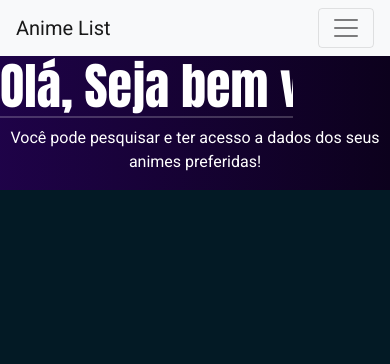
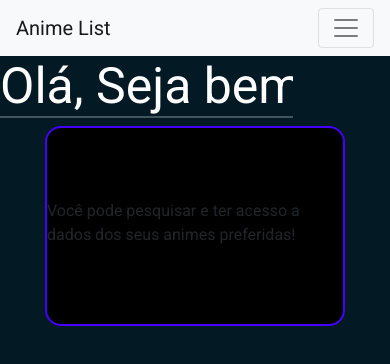
Before and after one commit to denilsonjj/AnimeList, a React (Create React App) app: page / in a window 390 px wide. Shown: the top 364 px of the page. Built offline with nearby package versions, Linux system fonts and the light colour scheme.

Commit message:
adicionando desing responsivo

```diff
--- a/src/style/Animes.module.css
+++ b/src/style/Animes.module.css
@@ -1,3 +1,4 @@
+@import url('https://fonts.googleapis.com/css?family=Raleway:200');
 .content {
     background: linear-gradient(270deg, #000000, #4906ad);
     background-size: 400% 400%;
@@ -39,7 +40,7 @@
     grid-gap: 1.5rem;
 }
 .title {
-    font-family: Impact, Haettenschweiler, "Arial Narrow Bold", sans-serif;
+    font-family: "Raleway", Haettenschweiler, "Arial Narrow Bold", sans-serif;
     text-align: center;
     color: #fff;
     font-size: 50px;
@@ -48,6 +49,9 @@
     animation: typewriter 1s steps(20) infinite alternate,
       blink 700ms steps(20) infinite normal;
     border-bottom: 2px solid #fff;
+  }
+  .title:hover{
+    animation-play-state: paused;
   }
   @keyframes typewriter {
     from {
@@ -68,7 +72,7 @@
   .search{
     width: 200px;
     height: 40px;
-   margin: 0 auto;
+    margin: 0 auto;
     padding: 7px;
     font-size: 16px;
     border-width: 1px;
@@ -86,15 +90,23 @@
     font-size: 40px;
     color: #fff;
   }
-  @media only screen and (max-width: 800)  {
+  @media only screen and (max-width: 700px){
     .animes{
-      display: grid;
+      display: flex;
+      flex-direction: column;
+      justify-content: center;
+    }
+  }
+  @media only screen and (max-width: 550px) and (min-width: 400px){
+    .animes{
+    margin-left: 45px;
+    }
+    .search{
+      margin-right: 120px;
+    }
+  }
+  @media only screen and (max-width: 300px){
+    .animes{
       margin: 0 auto;
-      grid-template-columns: repeat(
-        auto-fit,
-        minmax(200px, 2fr)
-      );
-      list-style: none;
-      grid-gap: 1rem;
+    }
   }
-  }
--- a/src/style/Home.module.css
+++ b/src/style/Home.module.css
@@ -1,51 +1,22 @@
-.content {
-    background: linear-gradient(270deg, #000000, #4906ad);
-    background-size: 400% 400%;
-    -webkit-animation: AnimationName 23s ease infinite;
-    -moz-animation: AnimationName 23s ease infinite;
-    -o-animation: AnimationName 23s ease infinite;
-    animation: AnimationName 23s ease infinite;
+@import url('https://fonts.googleapis.com/css?family=Raleway:200');
+*{
+  font-family: 'Raleway', sans-serif;
 }
-@-webkit-keyframes AnimationName {
-    0%{background-position:0% 50%}
-    50%{background-position:100% 50%}
-    100%{background-position:0% 50%}
+.content{
+  display: flex;
+  justify-content: center;
+  flex-direction: column;
+  background: #031a25;
+
 }
-@-moz-keyframes AnimationName {
-    0%{background-position:0% 50%}
-    50%{background-position:100% 50%}
-    100%{background-position:0% 50%}
-}
-@-o-keyframes AnimationName {
-    0%{background-position:0% 50%}
-    50%{background-position:100% 50%}
-    100%{background-position:0% 50%}
-}
-@keyframes AnimationName {
-    0%{background-position:0% 50%}
-    50%{background-position:100% 50%}
-    100%{background-position:0% 50%}
-}
-  /*background: rgb(2, 0, 36);
-  background: linear-gradient(
-    90deg,
-    rgba(2, 0, 36, 1) 0%,
-    rgba(197, 72, 210, 1) 98%
-  );
-  display: flex;background: rgb(50,39,130);
-background: linear-gradient(90deg, rgba(50,39,130,1) 12%, rgba(2,4,36,1) 40%, rgba(27,4,122,1) 58%);
-  justify-content: center;
-  flex-direction: column;*/
-
 .title {
-  font-family: Impact, Haettenschweiler, "Arial Narrow Bold", sans-serif;
   text-align: center;
   color: #fff;
   font-size: 50px;
   white-space: nowrap;
   overflow: hidden;
   animation: typewriter 1s steps(20) infinite alternate,
-    blink 700ms steps(20) infinite normal;
+    blink 700ms steps(12) infinite normal;
   border-bottom: 2px solid #fff;
 }
 @keyframes typewriter {
@@ -64,9 +35,13 @@ background: linear-gradient(90deg, rgba(50,39,130,1) 12%, rgba(2,4,36,1) 40%, rg
     border-color: transparent;
   }
 }
-p {
+h2{
   color: #fff;
   text-align: center;
+  width: 50%;
+}
+h3{
+  color: white;
 }
 .linha {
   border-color: #aaa;
@@ -79,7 +54,26 @@ p {
   display: flex;
   justify-content: center;
 }
-.content2 {
+.textContact{
+  text-align: center;
+}
+.iconsArea{
+  text-align: center;
+}
+.content2{
+  border: 2px solid rgb(95, 6, 6);
+  border-radius: 1em;
+  height: 200px;
   display: flex;
   justify-content: center;
+  flex-direction: column;
+  width: 300px;
+  background-color:black;
+  margin: 0 auto;
 }
+@media only screen and (max-width: 600px){
+    .content2{
+      border: 2px solid rgb(68, 0, 255);
+      padding-top: 10px;
+    }
+  }
```
